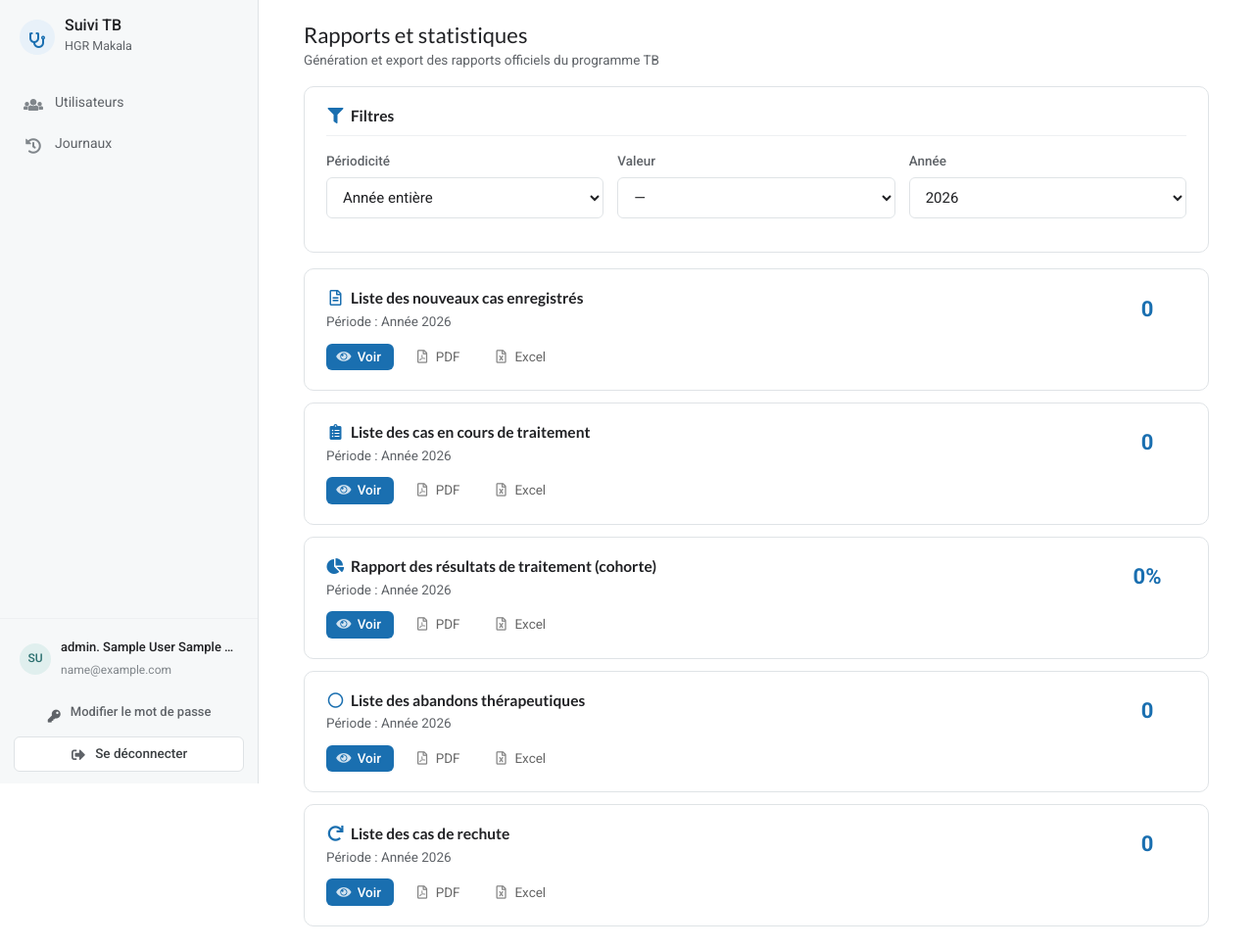
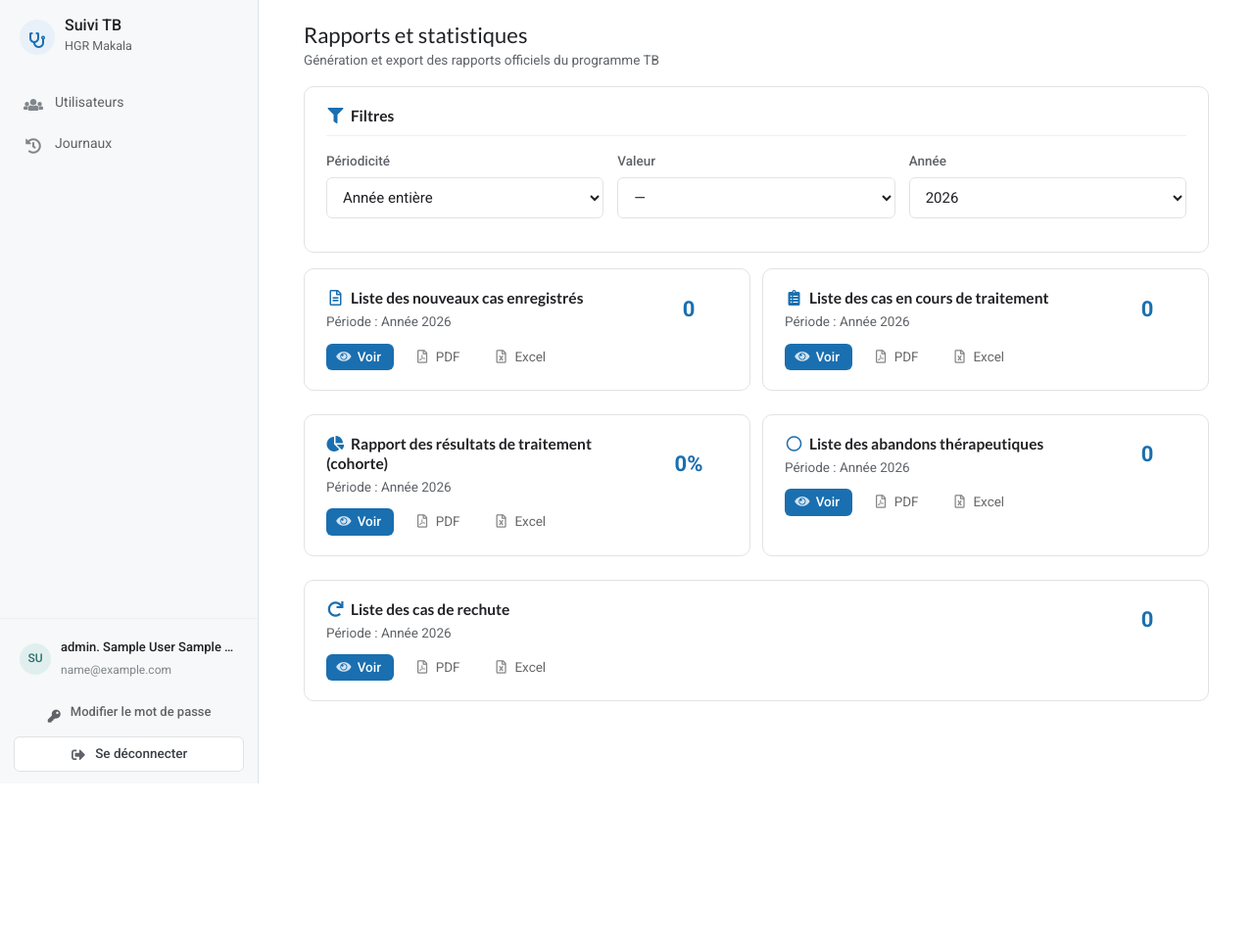
Before and after one commit to Chrislokwa/hgr-makala-tb, a Django app: page /statistiques/reporting/ in a window 1280 px wide. Shown: the top 968 px of the page at 98% size. After the commit the page ends 800 px from the top, so only its background shows below. Run offline with Django 5.2, Linux system fonts and the light colour scheme; a user stored in the database is signed in; tables that the repository leaves empty hold one stand-in row (values such as "Sample post"); some libraries are stand-ins or nearby versions.

Commit message:
feat(reporting): grille 2 colonnes pour les 4 premiers rapports, 5e en pleine largeur

```diff
--- a/static/css/style.css
+++ b/static/css/style.css
@@ -1108,6 +1108,16 @@ tr.off td {
     font-size: 16px
 }
 
+/* ---------- Reporting : grille rapports --------------------------------------- */
+.rapport-grid {
+    display: grid;
+    grid-template-columns: 1fr 1fr;
+    gap: 12px
+}
+.rapport-item:nth-child(n+5) {
+    grid-column: span 2
+}
+
 .grid.two {
     display: grid;
     grid-template-columns: 1fr 1fr;
--- a/templates/statistics/reporting_rapports.html
+++ b/templates/statistics/reporting_rapports.html
@@ -1,5 +1,6 @@
+<div class="rapport-grid">
 {% for r in rapports %}
-<div class="fcard" style="margin-top:0;margin-bottom:12px">
+<div class="fcard rapport-item{% if loop.index > 4 %} rapport-wide{% endif %}" style="margin-top:0;margin-bottom:12px">
     <div style="display:flex;align-items:center;gap:12px">
         <div style="flex:1">
             <div class="fcard-h" style="border:none;padding:0;margin-bottom:4px"><h2><i class="{{ r.icone }} icon"></i>{{ r.titre }}</h2></div>
@@ -24,3 +25,4 @@
     </div>
 </div>
 {% endfor %}
+</div>
```
